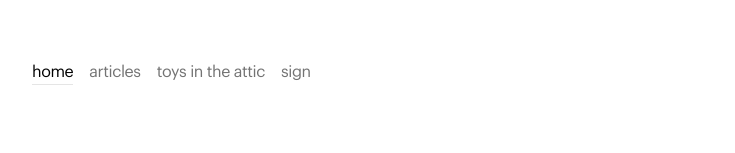
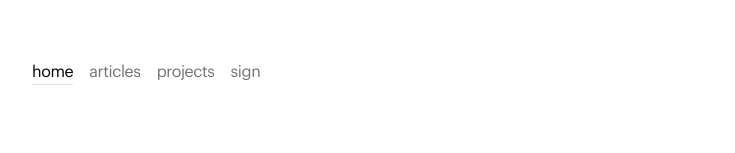
Before and after one commit to ryanyogan/yogan.dev, a Next.js app: page / in a window 1280 px wide. Shown: the top 153 px of the page, without its empty margins (272-1007 px from the left). Built offline with nearby package versions, Linux system fonts and the light colour scheme; no server answers; the database is empty.

Commit message:
Update navbar.tsx

```diff
--- a/src/components/shared/navbar.tsx
+++ b/src/components/shared/navbar.tsx
@@ -13,7 +13,7 @@ const navItems = {
     name: "articles",
   },
   "/things-i-build": {
-    name: "toys in the attic",
+    name: "projects",
   },
   "/guestbook": {
     name: "sign",
```
